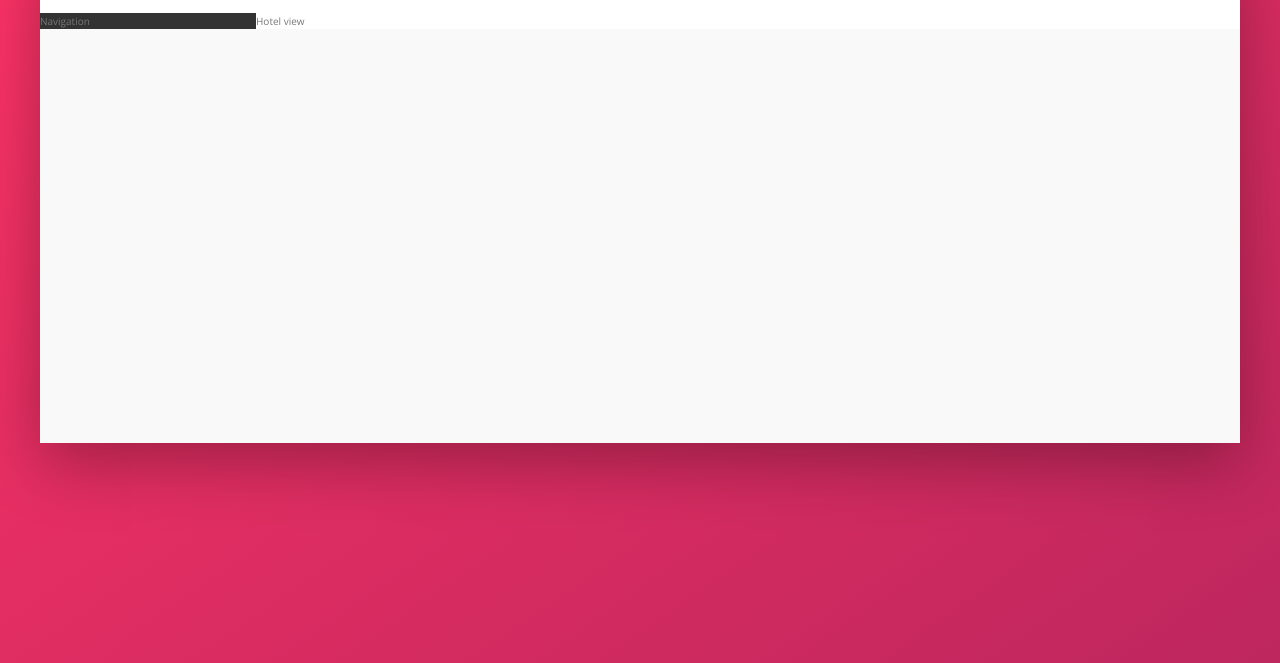
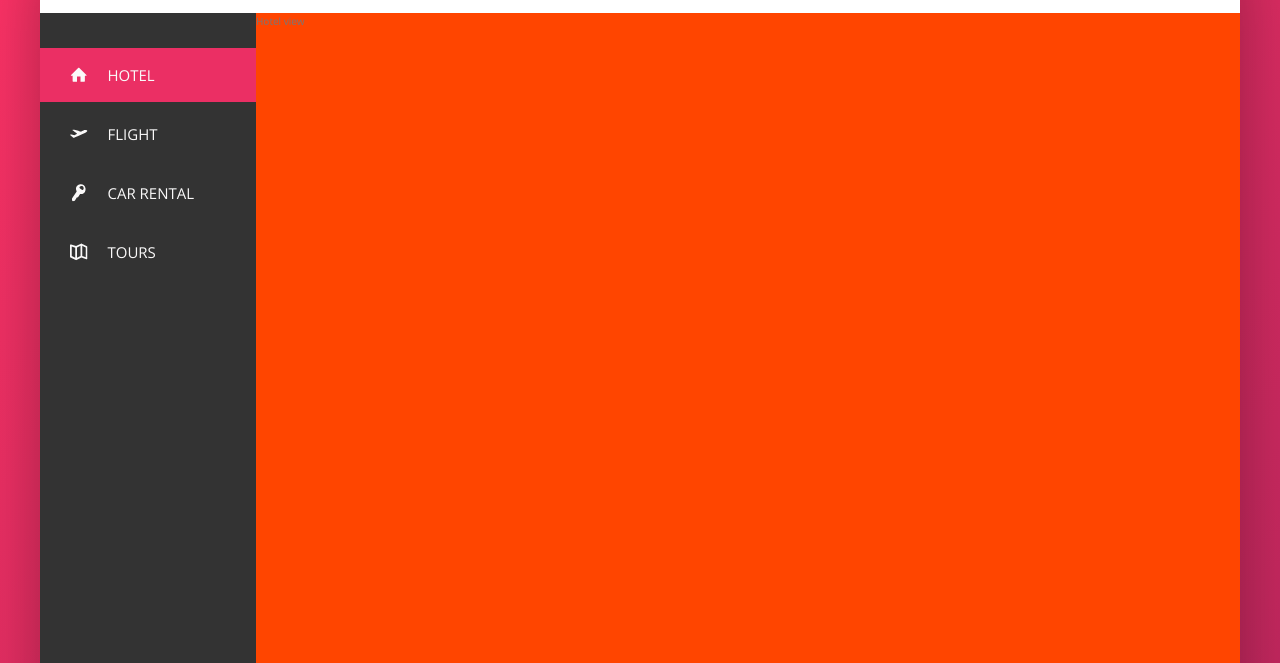
Before and after one commit to ksextontech/trillo, a website: page index.html in a window 1280 px wide. Shown: the part 137-800 px from the top of the page. Drawn offline with nearby package versions, Linux system fonts and the light colour scheme.

Commit message:
navigation

```diff
--- a/index.html
+++ b/index.html
@@ -47,7 +47,47 @@
 
             <div class="content">
                 <nav class="sidebar">
-                    Navigation
+                    <ul class="side-nav">
+                        <li class="side-nav__item side-nav__item--active">
+                            <a href="#" class="side-nav__link">
+                                <svg class="side-nav__icon">
+                                    <use xlink:href="img/sprite.svg#icon-home"></use>
+                                </svg>
+                                <span>Hotel</span>
+                            </a>
+                        </li>
+
+                        <li class="side-nav__item">
+                            <a href="#" class="side-nav__link">
+                                <svg class="side-nav__icon">
+                                    <use xlink:href="img/sprite.svg#icon-aircraft-take-off"></use>
+                                </svg>
+                                <span>Flight</span>
+                            </a>
+                        </li>
+
+                        <li class="side-nav__item">
+                            <a href="#" class="side-nav__link">
+                                <svg class="side-nav__icon">
+                                    <use xlink:href="img/sprite.svg#icon-key"></use>
+                                </svg>
+                                <span>Car rental</span>
+                            </a>
+                        </li>
+
+                        <li class="side-nav__item">
+                            <a href="#" class="side-nav__link">
+                                <svg class="side-nav__icon">
+                                    <use xlink:href="img/sprite.svg#icon-map"></use>
+                                </svg>
+                                <span>Tours</span>
+                            </a>
+                        </li>
+                    </ul>
+
+                    <div class="legal">
+                        &copy; 2018 by trillo. All rights reserved.
+                    </div>
                 </nav>
                 <main class="hotel-view">
                     Hotel view
--- a/sass/_components.scss
+++ b/sass/_components.scss
@@ -115,3 +115,74 @@
         margin-right: 1rem;
     }
 }
+
+///////////////////////////////////////
+// SIDE NAVIGATION
+.side-nav {
+    font-size: 1.5rem;
+    list-style: none;
+    margin-top: 3.5rem;
+
+    &__item {
+        position: relative;
+
+        &:not(:last-child) {
+            margin-bottom: .5rem;
+        }
+    }
+
+    &__item:before {
+        content: "";
+        position: absolute;
+        top: 0;
+        left: 0;
+        height: 100%; // has exactly same height as list item
+        width: 3px;
+        background-color: var(--color-primary);
+        transform: scaleY(0);
+        transition: transform .2s, width .4s .2s cubic-bezier(1,0,0,1), background-color .1s;
+        // .2s delay on the width, with duration of .4 seconds to animate, with custom timing function
+    }
+
+    &__item:hover::before,
+    &__item--active::before {
+        transform: scaleY(1); // scaling only occurs top to bottom, grows in the y direction
+        // starts in the center because of the default "tranform-origin" which can be set
+        width: 100%;
+    }
+
+    &__item:active::before {
+        background-color: var(--color-primary-light);
+    }
+
+    &__link:link,
+    &__link:visited {
+        color: var(--color-grey-light-1);
+        text-decoration: none;
+        text-transform: uppercase;
+        display: inline-block;
+        padding: 1.5rem 3rem;
+        position: relative;
+        z-index: 10;
+
+        display: flex;
+        align-items: center;
+    }
+
+    &__icon {
+        width: 1.75rem;
+        height: 1.75rem;
+        margin-right: 2rem;
+        fill: currentColor; // copies color of current element or parent element
+        // well supported, can be used with other rules besides "fill"
+    }
+}
+
+///////////////////////////////////////
+// LEGAL TEXT
+.legal {
+    font-size: 1.2rem;
+    color: var(--color-grey-light-4);
+    text-align: center;
+    padding: 2.5rem;
+}
--- a/sass/_layout.scss
+++ b/sass/_layout.scss
@@ -20,13 +20,19 @@
     display: flex;
 }
 
-
 .sidebar {
     background-color: var(--color-grey-dark-1);
     flex: 0 0 18%; // grow, shrink, basis
+
+    display: flex;
+    flex-direction: column;
+    justify-content: space-between;
 }
 
 .hotel-view {
     background-color: #fff;
     flex: 1; // grows all the way, occupy other 82%
+
+    background-color: orangered;
+    height: 80rem;
 }
```
Also changed, not shown: css/style.css.
